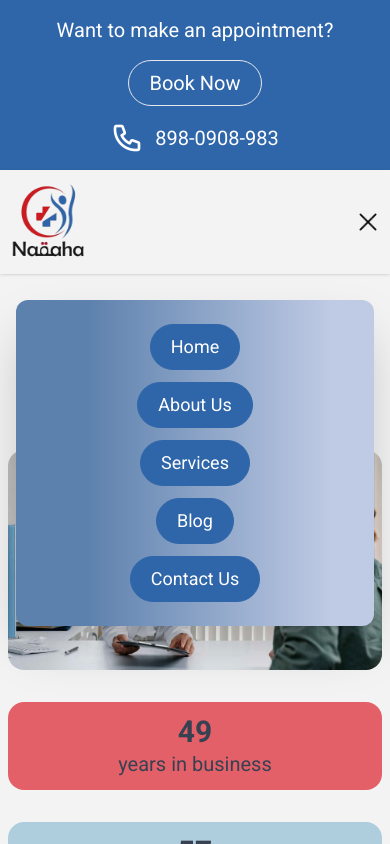
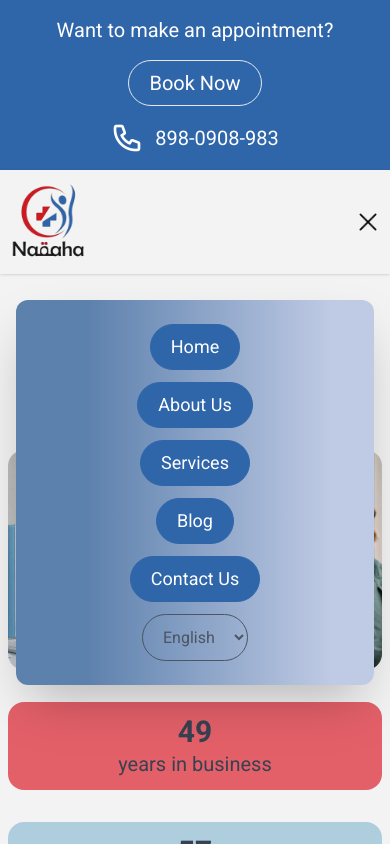
Before and after one commit to AbdurRehman1312/nakaha_website, a React (Vite) app: page / in a window 390 px wide. Both pictures are taken after a click on the picture 368 px from the left and 222 px from the top of the page. Shown: the top 844 px of the page. Built offline with nearby package versions, Linux system fonts and the light colour scheme.

Commit message:
Translation on mobile screen

```diff
--- a/src/components/Header.jsx
+++ b/src/components/Header.jsx
@@ -113,6 +113,21 @@ const Header = () => {
                         </NavLink>
                       </li>
                     ))}
+                      <li>
+                  <select
+                    name=""
+                    id=""
+                    className="py-3 text-gray-600 border border-gray-600 px-4 focus:outline-none bg-transparent appearance-auto rounded-full"
+                    onChange={(e) => handleLang(e.target.value)}
+                  >
+                    <option value="en" selected>
+                      English
+                    </option>
+                    <option value="ar" >
+                      Arabic
+                    </option>
+                  </select>
+                </li>
                   </ul>
                 </div>
               </div>
```
